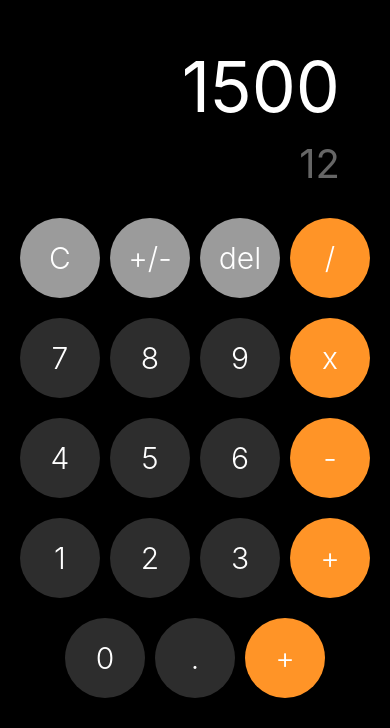
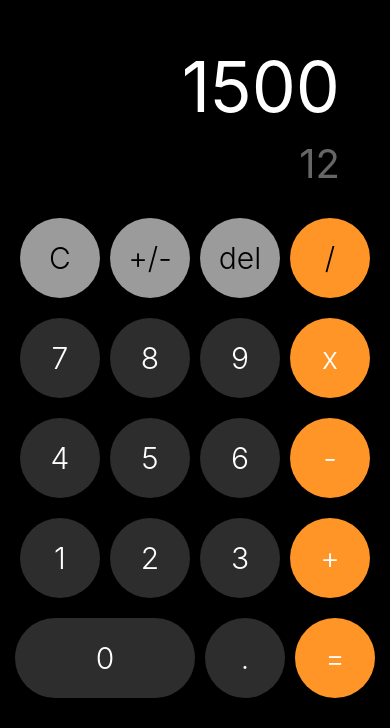
Before and after one commit to JerlibGnzlz/calculadoraRN, a React Native app: screen / in a window 390 px wide. Shown: the part 116-844 px from the top of the page. Built offline with nearby package versions, Linux system fonts and the light colour scheme.

Commit message:
colores en los botones

```diff
--- a/src/config/themes/app-themes.ts
+++ b/src/config/themes/app-themes.ts
@@ -9,6 +9,8 @@ export const colors = {
     textSecondary: '#666666',
     background: '#000000',
 };
+
+
 
 
 export const styles = StyleSheet.create({
@@ -52,6 +54,8 @@ export const styles = StyleSheet.create({
         marginHorizontal: 5,
     },
 
+
+
     btnText: {
         textAlign: 'center',
         color: 'white',
--- a/src/presentation/components/CalBotones.tsx
+++ b/src/presentation/components/CalBotones.tsx
@@ -1,3 +1,4 @@
+/* eslint-disable react-native/no-inline-styles */
 import React from 'react';
 import { Pressable, Text } from 'react-native';
 import { colors, styles } from '../../config/themes/app-themes';
@@ -5,22 +6,32 @@ import { colors, styles } from '../../config/themes/app-themes';
 
 interface Props {
   label: string,
-  color?: string
+  color?: string,
+  anchoZero?: boolean,
+  textBlack?: boolean
+
 }
 
 export default function CalBotones({
   label,
   color = colors.darkGray,
+  anchoZero = false,
+  textBlack = false,
 }: Props) {
+
   return (
     <>
       <Pressable style={({ pressed }) => ({
         ...styles.button,
         backgroundColor: color,
+        width: (anchoZero) ? 180 : 80,
         opacity: (pressed) ? 0.8 : 1,
       })} >
-        <Text style={styles.btnText}> {label} </Text>
-      </Pressable>
+        <Text style={{
+          ...styles.btnText,
+          color: textBlack ? 'black' : 'white',
+        }}> {label} </Text>
+      </Pressable >
     </>
-  )
+  );
 }
--- a/src/presentation/screens/calculatorScreen.tsx
+++ b/src/presentation/screens/calculatorScreen.tsx
@@ -15,10 +15,10 @@ export const CalculatorScreen = () => {
             </View>
 
             <View style={styles.row}>
-                <CalBotones label="C" color={colors.lightGray} />
-                <CalBotones label="+/-" color={colors.lightGray} />
-                <CalBotones label="del" color={colors.lightGray} />
-                <CalBotones label="/" color={colors.orange} />
+                <CalBotones textBlack label="C" color={colors.lightGray} />
+                <CalBotones textBlack label="+/-" color={colors.lightGray} />
+                <CalBotones textBlack label="del" color={colors.lightGray} />
+                <CalBotones textBlack label="/" color={colors.orange} />
             </View>
 
             <View style={styles.row}>
@@ -43,9 +43,9 @@ export const CalculatorScreen = () => {
             </View>
 
             <View style={styles.row}>
-                <CalBotones label="0" color={colors.darkGray} />
+                <CalBotones label="0" color={colors.darkGray} anchoZero />
                 <CalBotones label="." color={colors.darkGray} />
-                <CalBotones label="+" color={colors.orange} />
+                <CalBotones label="=" color={colors.orange} />
             </View>
 
         </View >
```
